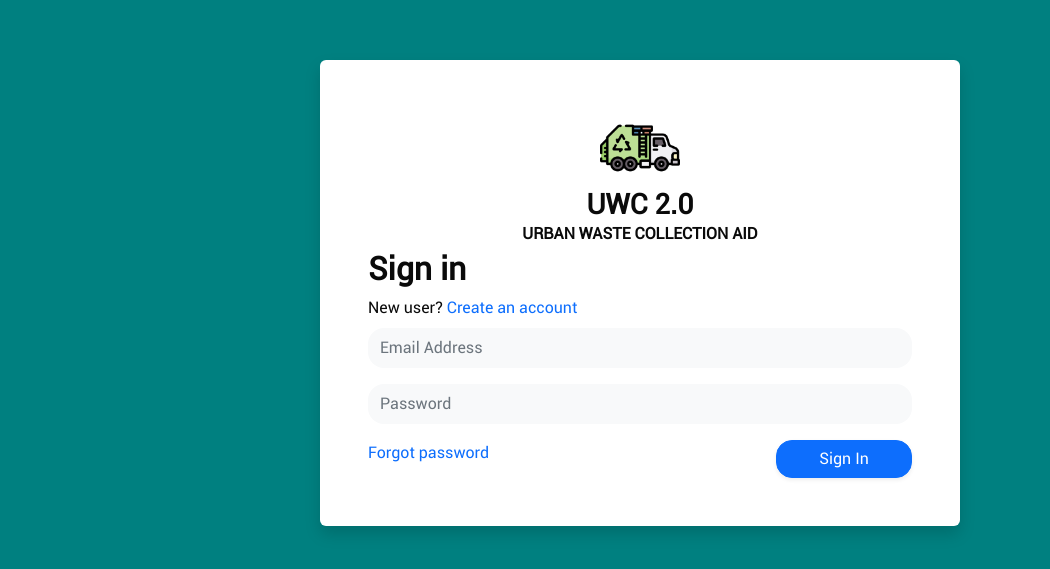
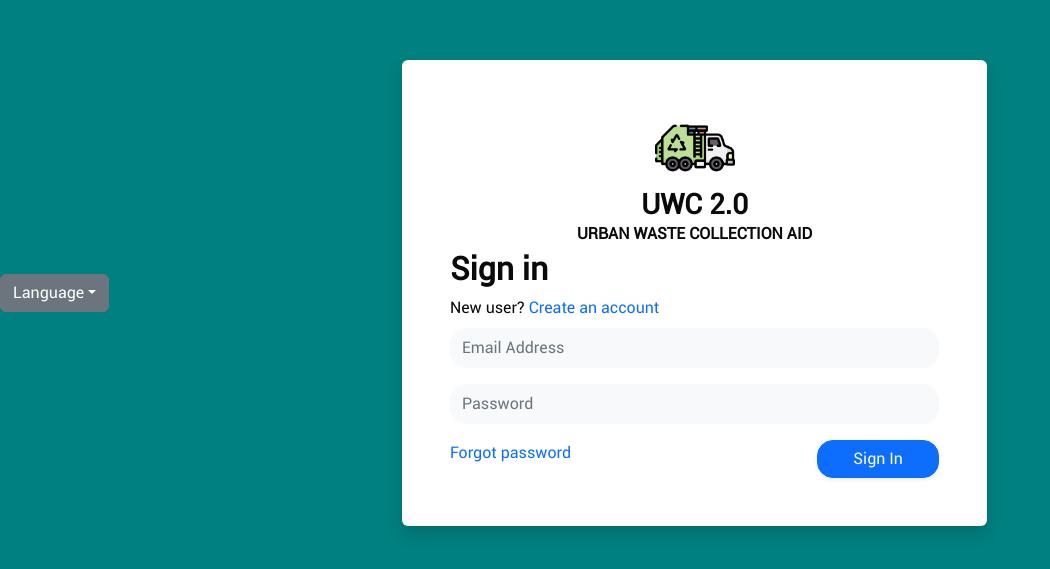
Before and after one commit to lhmqk/UWC_2.0, a plain HTML site: page index.html in a window 1280 px wide. Shown: the part 107-676 px from the top of the page, without its empty margins (0-1050 px from the left). Drawn offline with nearby package versions, Linux system fonts and the light colour scheme.

Commit message:
Update index.html

```diff
--- a/index.html
+++ b/index.html
@@ -8,14 +8,22 @@
     <link rel="stylesheet" href="./index.css">
     <link rel="icon" href="./img/logo/4234142.png">
     <link href="https://cdn.jsdelivr.net/npm/bootstrap@5.2.2/dist/css/bootstrap.min.css" rel="stylesheet" integrity="sha384-Zenh87qX5JnK2Jl0vWa8Ck2rdkQ2Bzep5IDxbcnCeuOxjzrPF/et3URy9Bv1WTRi" crossorigin="anonymous">
+    <script src="./index.js"></script>
 </head>
 <body class="text-center">
-    <main class="form-signin w-100 m-auto row">
+    <div class="dropdown">
+        <button class="btn btn-secondary dropdown-toggle" type="button" data-bs-toggle="dropdown" aria-expanded="false">Language</button>
+        <ul class="dropdown-menu">
+          <li><input type="button" id="lang_vn" name="lang" data-value="vn" onclick="changeLang('vn');" value="Tiếng Việt"/></li>
+          <li><input type="button" id="lang_en" name="lang" data-value="en" onclick="changeLang('en');" value="English"/></li>
+        </ul>
+    </div>
+    <main class="form-signin w-100 m-auto row en">
         <form class="col-11 col-md-7 col-lg-6 mx-auto p-5 rounded-2 shadow">
             <img class="mb-0" src="./img/logo/4234142.png" alt="UWC logo" width="80" height="80">
             <h1 class="h3 mb-0 fw-bolder">UWC 2.0</h1>
-            <p class="mb-1 fw-semibold">URBAN WASTE COLLECTION AID</p>
-            <h1 class="h2 mb-2 fw-semibold text-start">Sign in</h1>
+            <p class="mb-1 fw-semibold langchange" data-key="projectTitle">URBAN WASTE COLLECTION AID</p>
+            <h1 class="h2 mb-2 fw-semibold text-start" >Sign in</h1>
             <p class="mb-2 text-start">
                 New user?
                 <a href="#">Create an account</a>
```
